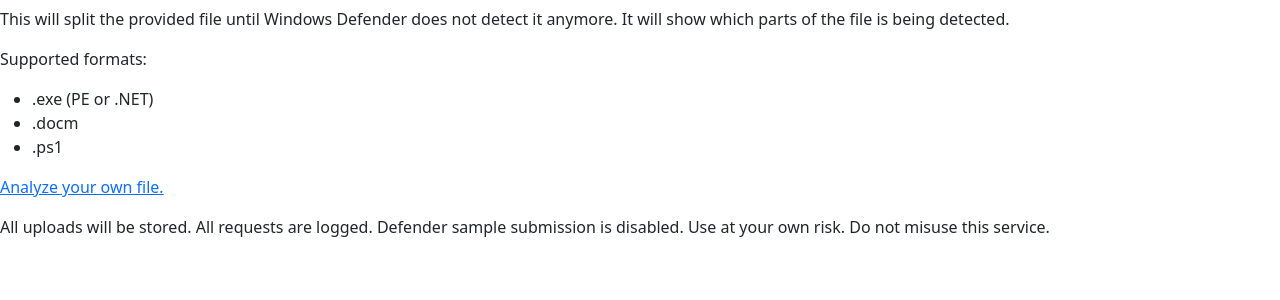
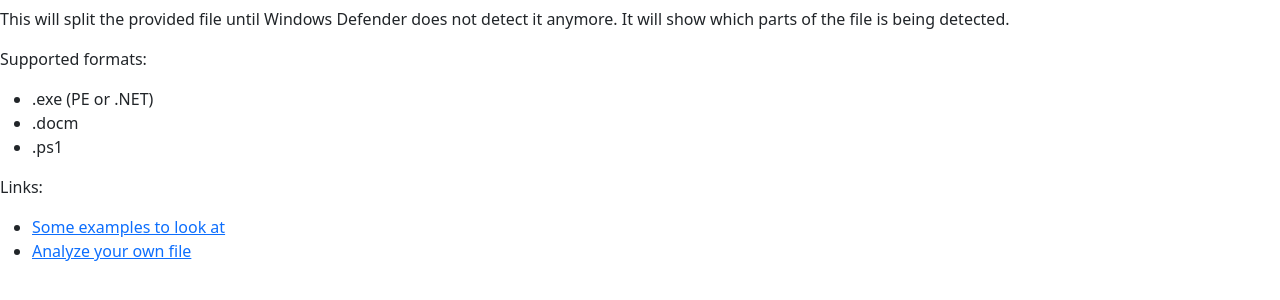
Before and after one commit to dobin/avred, a Python web app: template app/templates/index.html in a window 1280 px wide. Shown: the part 191-491 px from the top of the page. Run offline with Jinja, Linux system fonts and the light colour scheme; the template is opened without the code that fills it, so the values that code supplies are empty.

Commit message:
ui: move text to upload

```diff
--- a/app/templates/index.html
+++ b/app/templates/index.html
@@ -22,14 +22,15 @@
         <li>.ps1</li>
       </ul>
     </p>
+
     <p>
-        <a href="/upload">Analyze your own file.</a>
+      Links:
+      <ul>
+        <li><a href="/examples">Some examples to look at</a></li>
+        <li><a href="/upload">Analyze your own file</a></li>
+      </ul>
     </p>
 
-    <p>
-        All uploads will be stored. All requests are logged.
-        Defender sample submission is disabled.
-        Use at your own risk. Do not misuse this service.
-    </p>
+
   </body>
 </html>
```
Also changed, not shown: app/templates/upload.html (+8 -1 lines).
